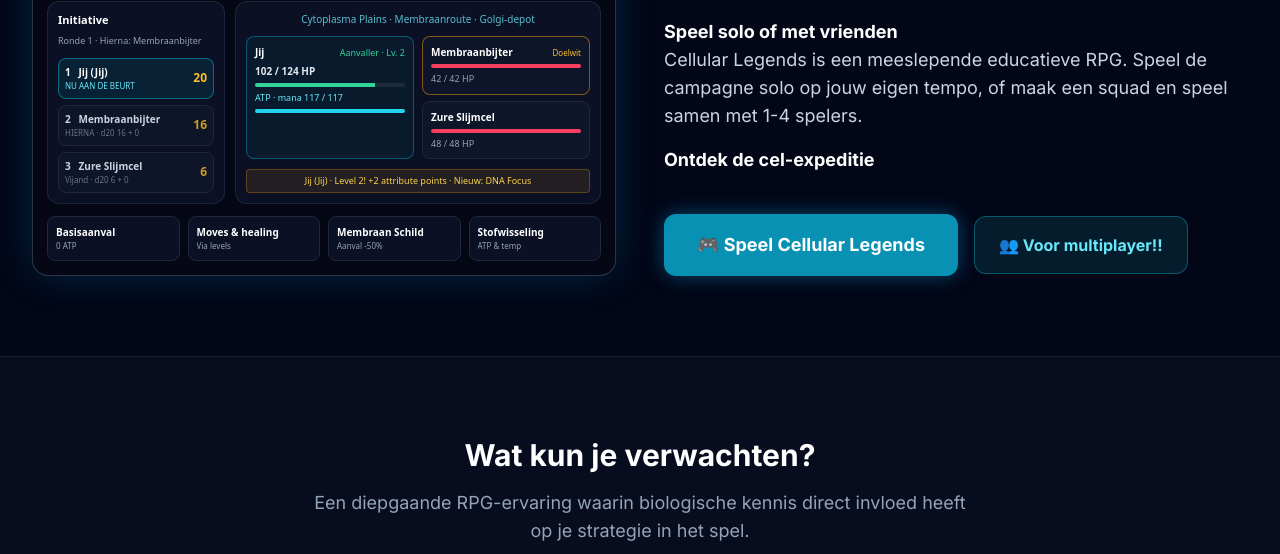
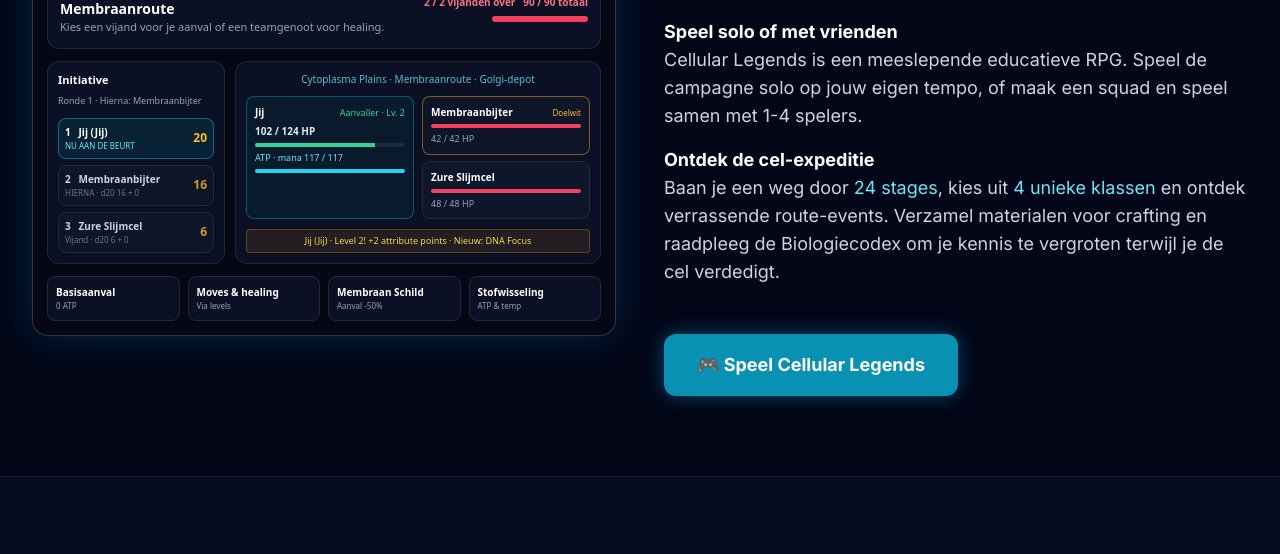
Before and after one commit to SemBodewes/JAMS-studios, a plain HTML site: page index.html in a window 1280 px wide. Shown: the part 740-1294 px from the top of the page. Drawn offline with nearby package versions, Linux system fonts and the light colour scheme.

Commit message:
Revise game details and clean up links in index.html
Updated game description and removed multiplayer link.

```diff
--- a/index.html
+++ b/index.html
@@ -254,15 +254,15 @@
                             </p>
                             <p>
                                 <strong class="text-slate-900 dark:text-white">Ontdek de cel-expeditie</strong><br>
-                        <div class="pt-6 flex flex-wrap items-center gap-4">
+                                Baan je een weg door <span class="text-cyan-600 dark:text-cyan-300 font-medium">24 stages</span>, kies uit <span class="text-cyan-600 dark:text-cyan-300 font-medium">4 unieke klassen</span> en ontdek verrassende route-events. Verzamel materialen voor crafting en raadpleeg de Biologiecodex om je kennis te vergroten terwijl je de cel verdedigt.
+                            </p>
+                        </div>
+
+                        <div class="pt-6">
                             <!-- Link naar de game met target="_blank" zodat hij in een nieuw tabblad opent -->
                             <a href="https://cellular-legends.onrender.com/" target="_blank" rel="noopener noreferrer"
                                class="inline-flex items-center justify-center px-8 py-4 border border-transparent text-lg font-bold rounded-xl text-white bg-cyan-600 hover:bg-cyan-500 shadow-lg dark:shadow-[0_0_20px_rgba(14,165,233,0.4)] hover:shadow-xl dark:hover:shadow-[0_0_30px_rgba(14,165,233,0.6)] transition-all transform hover:-translate-y-1">
                                 🎮 Speel Cellular Legends
-                            </a>
-                            <a href="https://cellular-legends.onrender.com/" target="_blank" rel="noopener noreferrer"
-                               class="inline-flex items-center justify-center px-6 py-4 border border-cyan-500/40 text-base font-bold rounded-xl text-cyan-700 dark:text-cyan-300 bg-cyan-50 dark:bg-cyan-950/50 hover:bg-cyan-100 dark:hover:bg-cyan-900/60 transition-all transform hover:-translate-y-1">
-                                👥 Voor multiplayer!!
                             </a>
                         </div>
                     </div>
```
